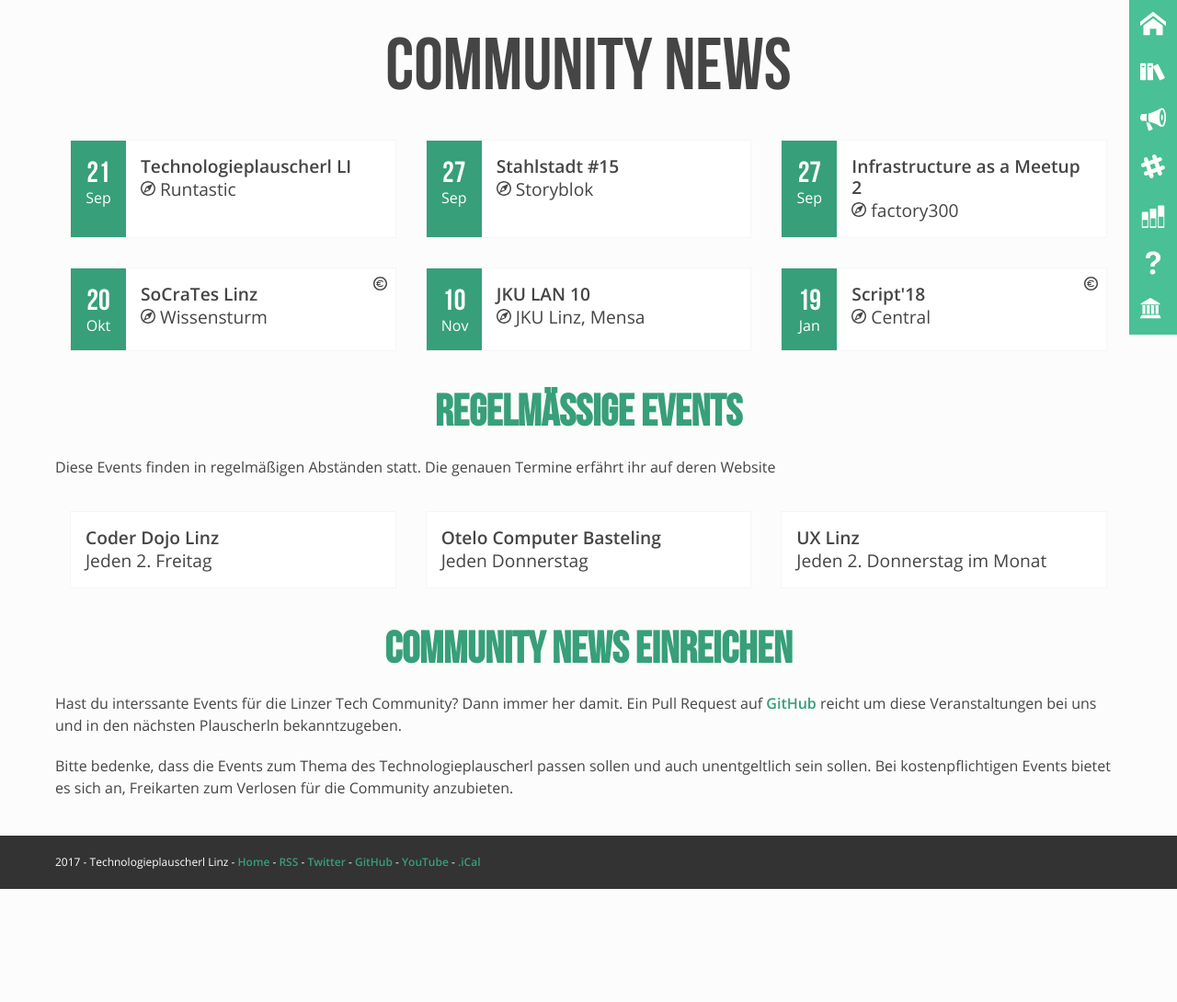
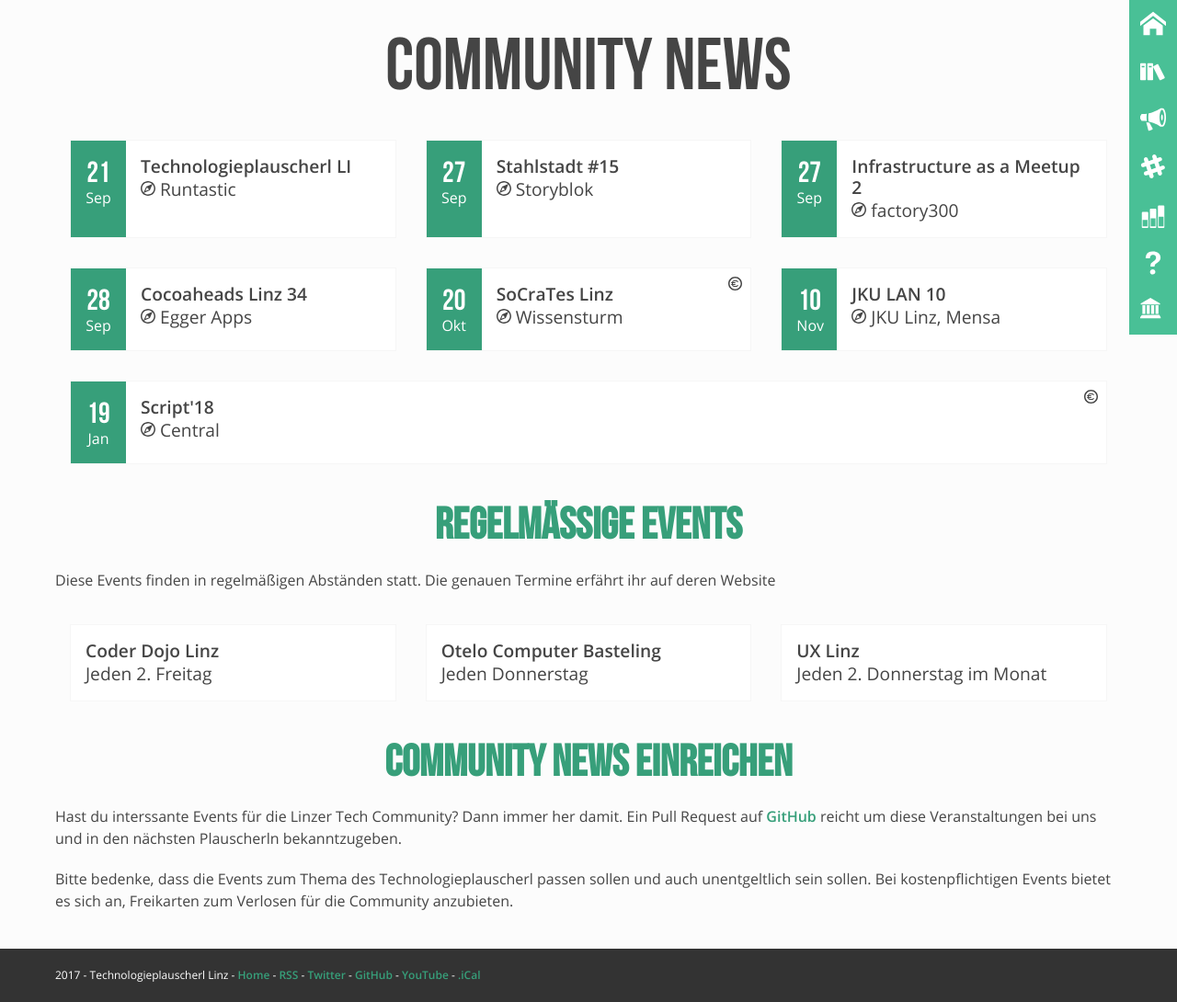
Before and after one commit to mericanAncer127/plauscherl, a Jekyll site: the page built from pages/community-news.html, in a window 1280 px wide. Shown: the whole page at 92% size. Built offline with Jekyll 4.4.1, drawn with Linux system fonts in a browser that asks for light colours; before the commit the page ends 967 px from its top, so only the background shows below that.

Commit message:
Add Cocoaheads Linz Meetup

```diff
--- a/_data/community.yml
+++ b/_data/community.yml
@@ -170,6 +170,11 @@
       location: "Runtastic GmbH"
       date: 2017-06-29
       link: https://www.meetup.com/Cocoaheads-Linz/events/240648053/
+    -
+      name: "Cocoaheads Linz 34"
+      location: "Egger Apps"
+      date: 2017-09-28
+      link: https://www.meetup.com/Cocoaheads-Linz/events/242947934/
 -
   id: ejug
   name: "EJUG"
```
